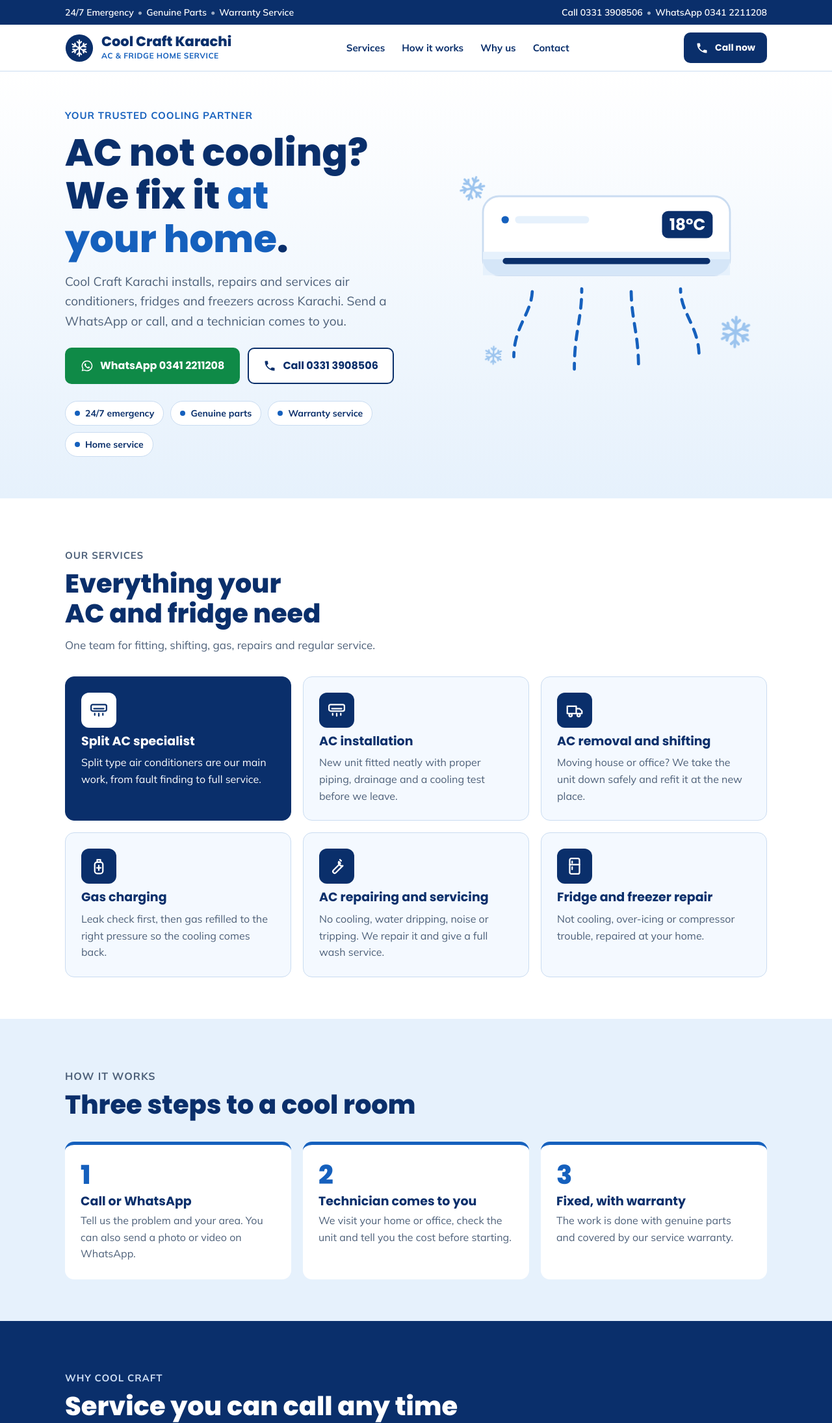
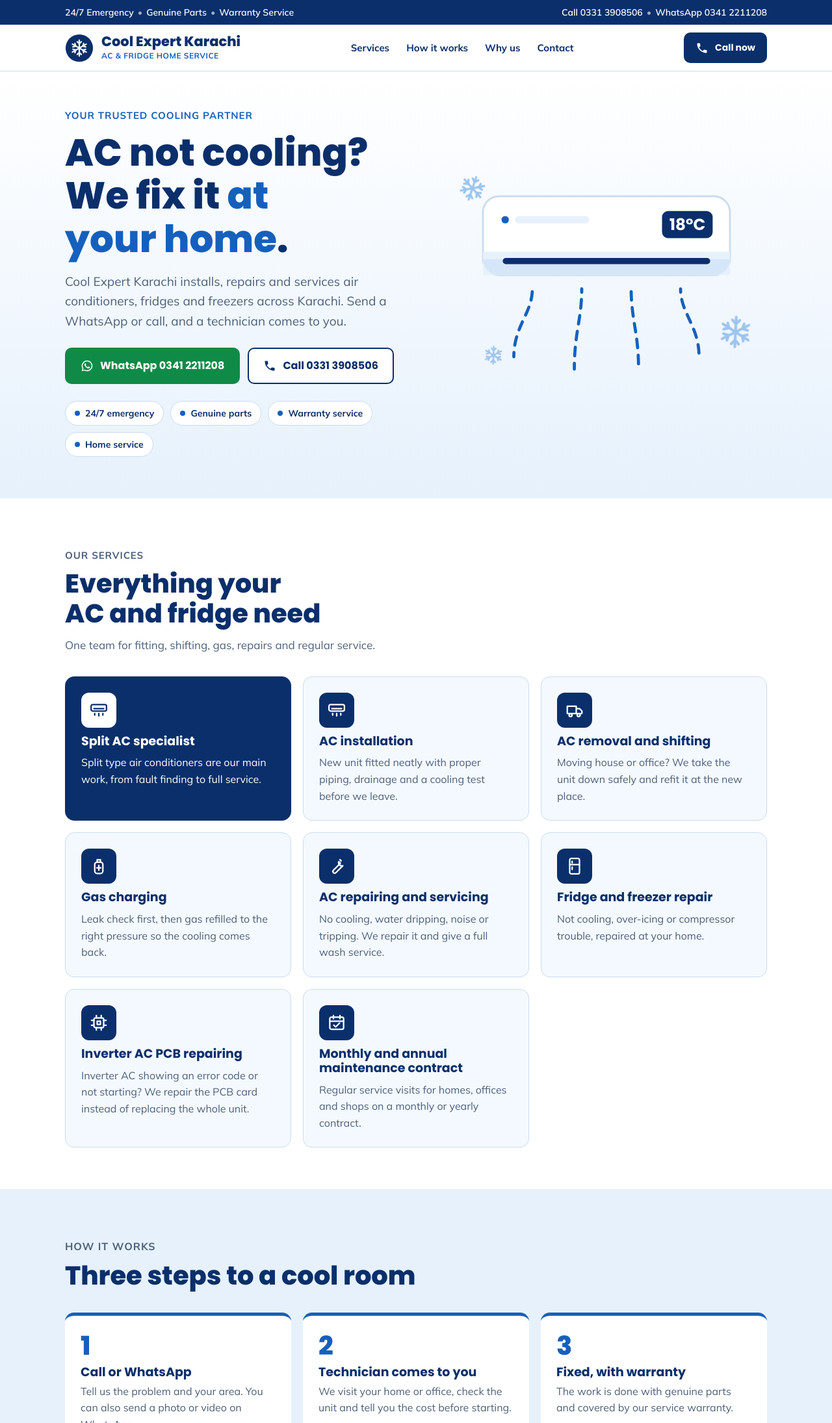
Before and after one commit to Qureshi-Brothers/coolexpertkarachi, a plain HTML site: page index.html in a window 1280 px wide. Shown: the top 2190 px of the page at 65% size. Drawn offline with Linux system fonts and the light colour scheme.

Commit message:
Rename to Cool Expert Karachi, add PCB repair and maintenance contract services
Co-Authored-By: Claude Fable 5.2 <noreply@anthropic.com>
Claude-Session: https://claude.ai/code/session_01HwwHss2jaWabXMGMLvg863

```diff
--- a/index.html
+++ b/index.html
@@ -3,8 +3,8 @@
 <head>
 <meta charset="utf-8">
 <meta name="viewport" content="width=device-width, initial-scale=1">
-<title>Cool Craft Karachi</title>
-<meta name="description" content="Cool Craft Karachi: AC installation, removal, gas charging, repairing and servicing, fridge and freezer repair. Home service in Karachi, 24/7 emergency.">
+<title>Cool Expert Karachi</title>
+<meta name="description" content="Cool Expert Karachi: AC installation, removal, gas charging, repairing and servicing, fridge and freezer repair. Home service in Karachi, 24/7 emergency.">
 <link rel="preconnect" href="https://fonts.googleapis.com">
 <link rel="preconnect" href="https://fonts.gstatic.com" crossorigin>
 <link href="https://fonts.googleapis.com/css2?family=Poppins:wght@600;700;800&family=Mulish:wght@400;600;700&display=swap" rel="stylesheet">
@@ -166,6 +166,8 @@ footer b{color:var(--white)}
   <symbol id="i-wa" viewBox="0 0 24 24"><path fill="currentColor" d="M12 2a10 10 0 0 0-8.6 15.1L2 22l5-1.3A10 10 0 1 0 12 2zm0 18.2a8.2 8.2 0 0 1-4.2-1.15l-.3-.18-3 .78.8-2.9-.2-.3A8.2 8.2 0 1 1 12 20.2zm4.5-6.1c-.25-.12-1.46-.72-1.68-.8-.23-.08-.39-.12-.56.12-.16.25-.64.8-.78.97-.14.16-.29.18-.53.06a6.7 6.7 0 0 1-3.34-2.92c-.25-.43.25-.4.72-1.34.08-.16.04-.3-.02-.43-.06-.12-.56-1.34-.76-1.84-.2-.48-.4-.42-.56-.42h-.47c-.16 0-.43.06-.65.3-.23.25-.86.84-.86 2.05s.88 2.38 1 2.54c.12.16 1.73 2.64 4.2 3.7 1.56.67 2.17.73 2.95.61.47-.07 1.46-.6 1.66-1.17.2-.57.2-1.07.14-1.17-.06-.1-.22-.16-.47-.28z"/></symbol>
   <symbol id="i-pin" viewBox="0 0 24 24"><path fill="currentColor" d="M12 2a7 7 0 0 0-7 7c0 5.2 7 13 7 13s7-7.8 7-13a7 7 0 0 0-7-7zm0 9.5A2.5 2.5 0 1 1 12 6.5a2.5 2.5 0 0 1 0 5z"/></symbol>
   <symbol id="i-mail" viewBox="0 0 24 24"><g fill="none" stroke="currentColor" stroke-width="1.8" stroke-linecap="round" stroke-linejoin="round"><rect x="3" y="5" width="18" height="14" rx="2"/><path d="m3.5 7 8.5 6 8.5-6"/></g></symbol>
+  <symbol id="i-chip" viewBox="0 0 24 24"><g fill="none" stroke="currentColor" stroke-width="1.8" stroke-linecap="round" stroke-linejoin="round"><rect x="6" y="6" width="12" height="12" rx="2"/><rect x="10" y="10" width="4" height="4"/><path d="M9 3v3M15 3v3M9 18v3M15 18v3M3 9h3M3 15h3M18 9h3M18 15h3"/></g></symbol>
+  <symbol id="i-cal" viewBox="0 0 24 24"><g fill="none" stroke="currentColor" stroke-width="1.8" stroke-linecap="round" stroke-linejoin="round"><rect x="3.5" y="5" width="17" height="15" rx="2"/><path d="M3.5 10h17M8 3v4M16 3v4M8.5 15l2.2 2.2 4.8-4.8"/></g></symbol>
   <symbol id="i-ac" viewBox="0 0 24 24"><g fill="none" stroke="currentColor" stroke-width="1.8" stroke-linecap="round" stroke-linejoin="round"><rect x="2.5" y="5" width="19" height="8" rx="2"/><path d="M6 10h12M7 16v2M12 16v3M17 16v2"/></g></symbol>
   <symbol id="i-tool" viewBox="0 0 24 24"><path fill="none" stroke="currentColor" stroke-width="1.8" stroke-linecap="round" stroke-linejoin="round" d="M14.5 6.5a4 4 0 0 0 5 5L11 20a2.1 2.1 0 0 1-3-3l8.5-8.5a4 4 0 0 0-2-2zM16 4l1.5 1.5"/></symbol>
   <symbol id="i-gas" viewBox="0 0 24 24"><g fill="none" stroke="currentColor" stroke-width="1.8" stroke-linecap="round" stroke-linejoin="round"><rect x="7" y="7" width="10" height="14" rx="3"/><path d="M10 7V4h4v3M12 11v6M9.5 14h5"/></g></symbol>
@@ -182,9 +184,9 @@ footer b{color:var(--white)}
 
 <header class="bar">
   <div class="wrap">
-    <a class="brand" href="#top" aria-label="Cool Craft Karachi home">
+    <a class="brand" href="#top" aria-label="Cool Expert Karachi home">
       <svg viewBox="0 0 48 48" aria-hidden="true"><circle cx="24" cy="24" r="23" fill="#0a2f6b"/><use href="#i-flake" x="8" y="8" width="32" height="32" style="color:#fff"/></svg>
-      <span><b>Cool Craft Karachi</b><small>AC &amp; FRIDGE HOME SERVICE</small></span>
+      <span><b>Cool Expert Karachi</b><small>AC &amp; FRIDGE HOME SERVICE</small></span>
     </a>
     <nav aria-label="Main">
       <a href="#services">Services</a>
@@ -202,7 +204,7 @@ footer b{color:var(--white)}
     <div>
       <p class="eyebrow">Your trusted cooling partner</p>
       <h1>AC not cooling? We fix it <em>at your home</em>.</h1>
-      <p class="lead">Cool Craft Karachi installs, repairs and services air conditioners, fridges and freezers across Karachi. Send a WhatsApp or call, and a technician comes to you.</p>
+      <p class="lead">Cool Expert Karachi installs, repairs and services air conditioners, fridges and freezers across Karachi. Send a WhatsApp or call, and a technician comes to you.</p>
       <div class="cta">
         <a class="btn wa" href="https://wa.me/923412211208?text=Assalam%20o%20Alaikum%2C%20I%20need%20AC%20service."><svg aria-hidden="true"><use href="#i-wa"/></svg>WhatsApp 0341 2211208</a>
         <a class="btn ghost" href="tel:+923313908506"><svg aria-hidden="true"><use href="#i-phone"/></svg>Call 0331 3908506</a>
@@ -279,6 +281,16 @@ footer b{color:var(--white)}
         <h3>Fridge and freezer repair</h3>
         <p>Not cooling, over-icing or compressor trouble, repaired at your home.</p>
       </article>
+      <article class="card">
+        <div class="ico" style="color:#fff"><svg aria-hidden="true"><use href="#i-chip"/></svg></div>
+        <h3>Inverter AC PCB repairing</h3>
+        <p>Inverter AC showing an error code or not starting? We repair the PCB card instead of replacing the whole unit.</p>
+      </article>
+      <article class="card">
+        <div class="ico" style="color:#fff"><svg aria-hidden="true"><use href="#i-cal"/></svg></div>
+        <h3>Monthly and annual maintenance contract</h3>
+        <p>Regular service visits for homes, offices and shops on a monthly or yearly contract.</p>
+      </article>
     </div>
   </div>
 </section>
@@ -300,7 +312,7 @@ footer b{color:var(--white)}
 <section class="why" id="why">
   <div class="wrap">
     <div class="head">
-      <p class="eyebrow">Why Cool Craft</p>
+      <p class="eyebrow">Why Cool Expert</p>
       <h2>Service you can call any time</h2>
       <p>The same promises that are printed on our card.</p>
     </div>
@@ -352,6 +364,8 @@ footer b{color:var(--white)}
             <option>AC removal and shifting</option>
             <option>Gas charging</option>
             <option>Fridge and freezer repair</option>
+            <option>Inverter AC PCB repairing</option>
+            <option>Monthly or annual maintenance contract</option>
           </select>
         </label>
         <label for="f-note">Problem (optional)<textarea id="f-note" placeholder="e.g. AC is running but not cooling"></textarea></label>
@@ -364,13 +378,13 @@ footer b{color:var(--white)}
 
 <footer>
   <div class="wrap">
-    <div><b>Cool Craft Karachi</b><br>Your Trusted Cooling Partner &amp; Home Service</div>
+    <div><b>Cool Expert Karachi</b><br>Your Trusted Cooling Partner &amp; Home Service</div>
     <div>Phone 0331 3908506<br>WhatsApp 0341 2211208<br>info@coolcraftkarachi.com</div>
     <div>Shop# 4, Plot# 25/C, St# 12<br>Commercial Phase-2, DHA, Karachi</div>
   </div>
 </footer>
 
-<a class="btn wa float" href="https://wa.me/923412211208?text=Assalam%20o%20Alaikum%2C%20I%20need%20AC%20service." aria-label="WhatsApp Cool Craft Karachi"><svg aria-hidden="true"><use href="#i-wa"/></svg>WhatsApp</a>
+<a class="btn wa float" href="https://wa.me/923412211208?text=Assalam%20o%20Alaikum%2C%20I%20need%20AC%20service." aria-label="WhatsApp Cool Expert Karachi"><svg aria-hidden="true"><use href="#i-wa"/></svg>WhatsApp</a>
 
 <script>
 (function(){
```
